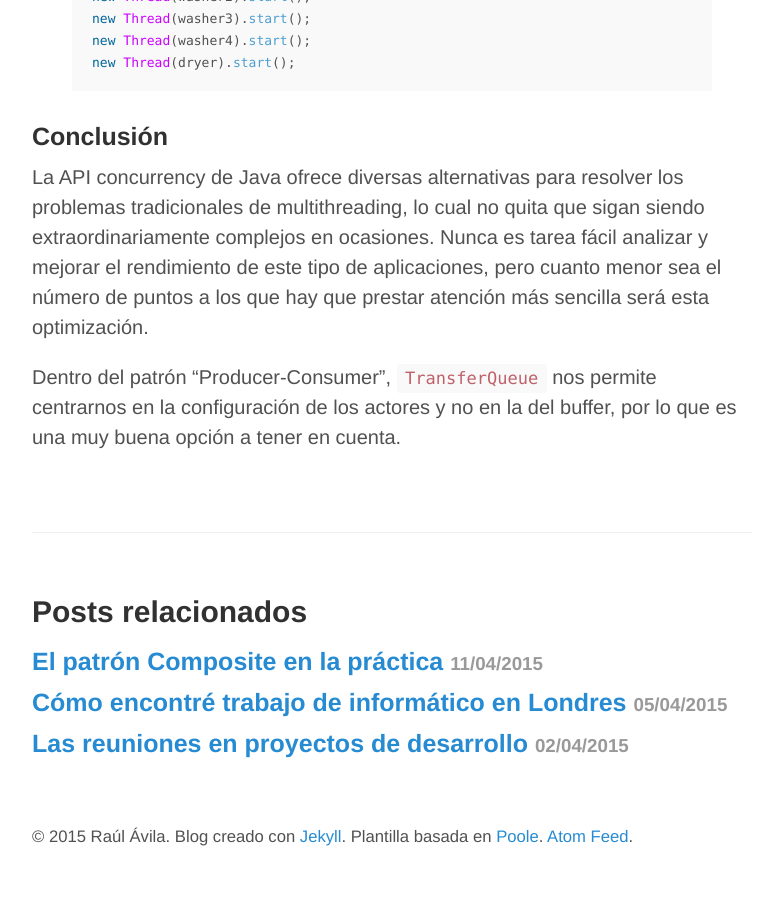
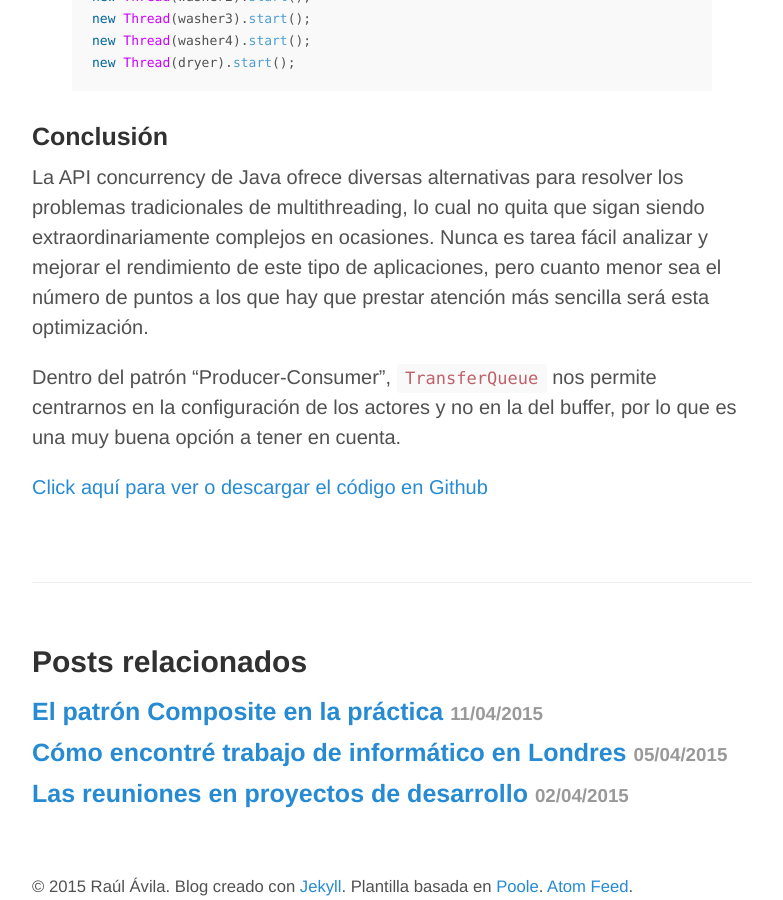
Before and after one commit to raulavila/blog-source-code, a Jekyll site: the page built from _posts/2015-04-18-producer-consumer-transferqueue.md, in a window 1280 px wide and 900 px high, scrolled down 15480 px. Shown: the whole window, without its empty margins (248-1031 px from the left). Built offline with Jekyll 4.4.1, drawn with Linux system fonts in a browser that asks for light colours; comment, search, counter and statistics services are not loaded; before the commit the page ends 16330 px from its top, so only the background shows below that.

Commit message:
Link Github

```diff
--- a/_posts/2015-04-18-producer-consumer-transferqueue.md
+++ b/_posts/2015-04-18-producer-consumer-transferqueue.md
@@ -517,3 +517,5 @@ new Thread(dryer).start();
 La API concurrency de Java ofrece diversas alternativas para resolver los problemas tradicionales de multithreading, lo cual no quita que sigan siendo extraordinariamente complejos en ocasiones. Nunca es tarea fácil analizar y mejorar el rendimiento de este tipo de aplicaciones, pero cuanto menor sea el número de puntos a los que hay que prestar atención más sencilla será esta optimización.
 
 Dentro del patrón "Producer-Consumer", `TransferQueue` nos permite centrarnos en la configuración de los actores y no en la del buffer, por lo que es una muy buena opción a tener en cuenta.
+
+[Click aquí para ver o descargar el código en Github](https://github.com/raulavila/blog-examples/tree/master/src/main/java/com/raulavila/multithreading)
```
